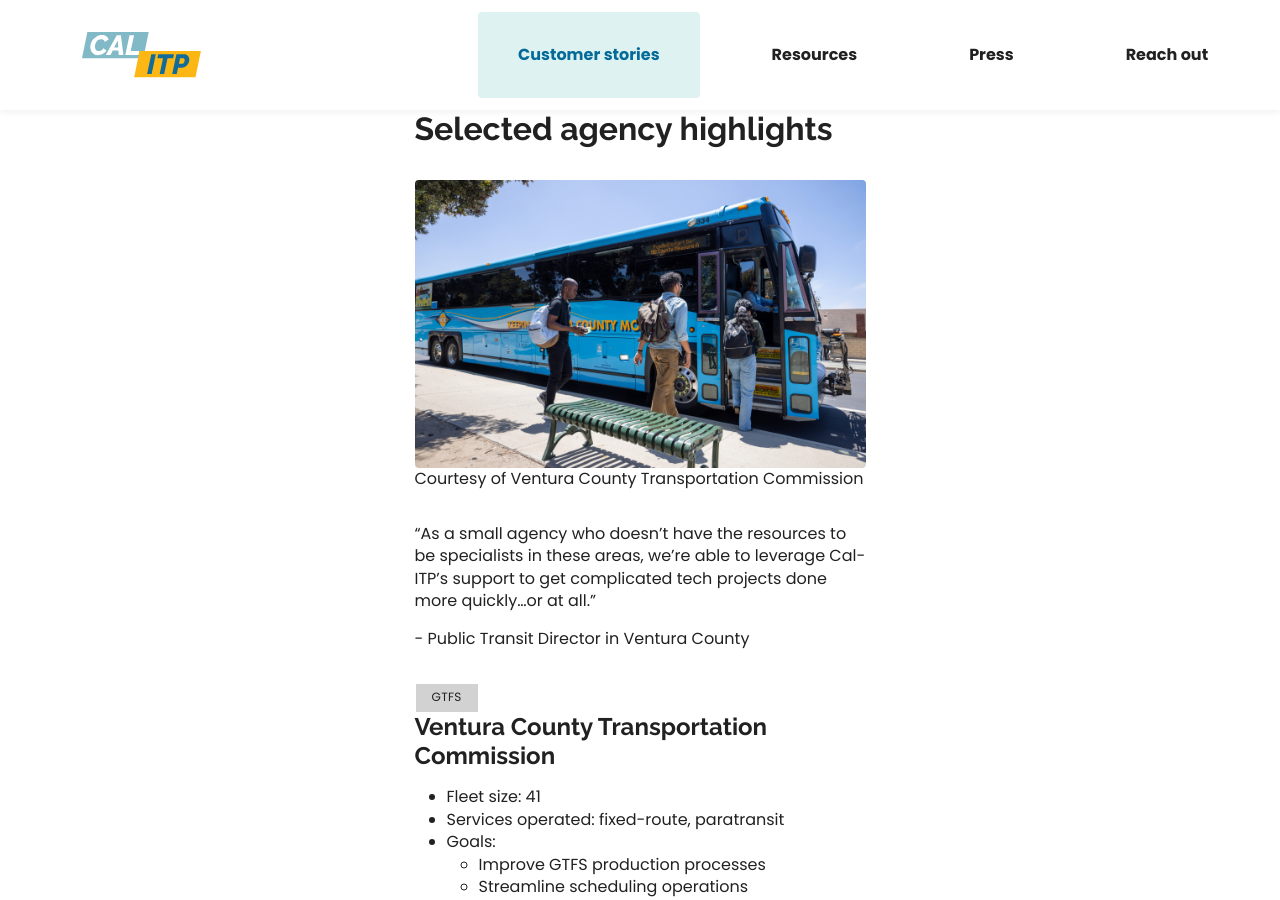
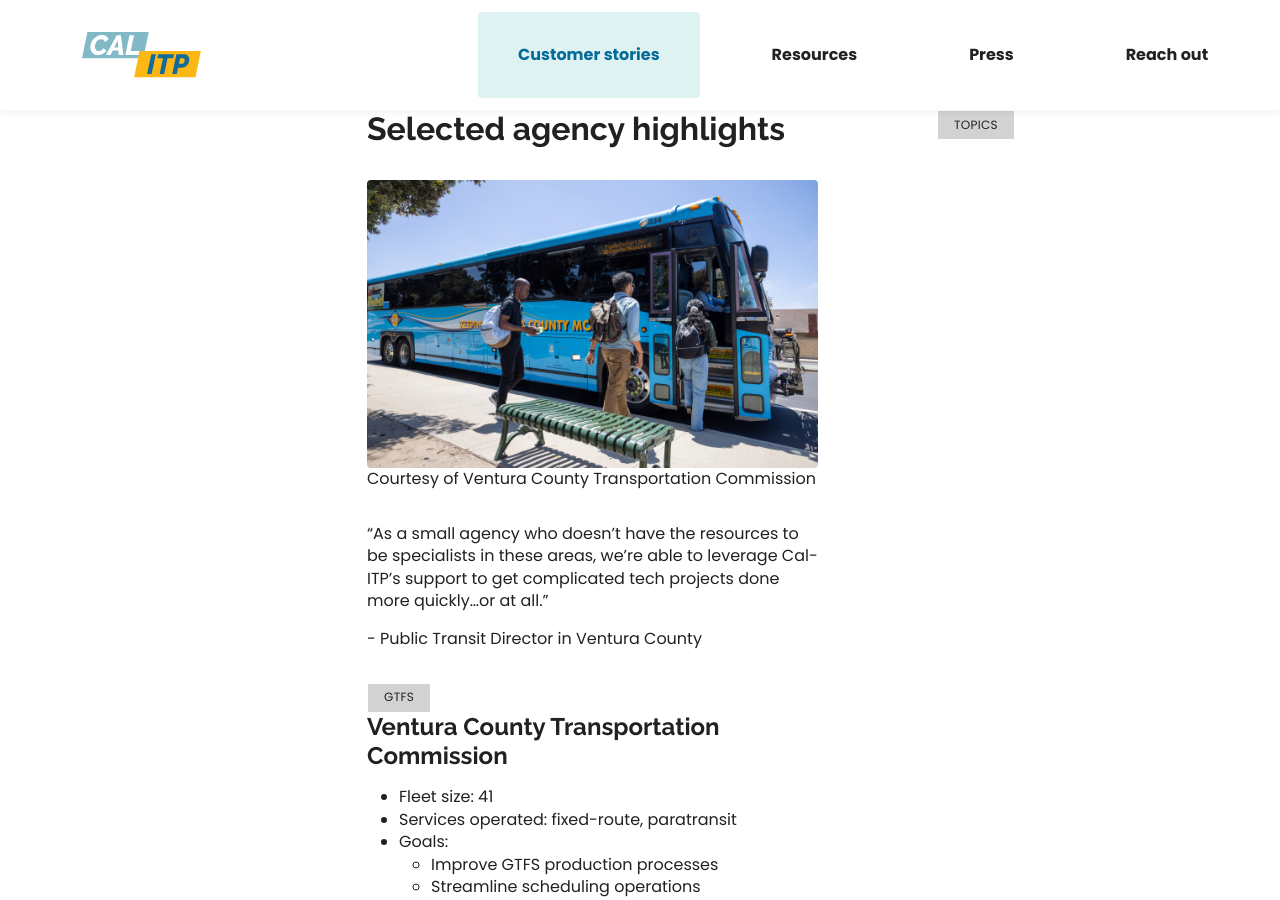
Before and after one commit to cal-itp/calitp.org, a Jekyll site: the page built from src/customer-stories.html, in a window 1280 px wide and 900 px high. Built offline with Jekyll 4.4.1, drawn with Linux system fonts in a browser that asks for light colours.

Commit message:
feat(stories): first pass at toc

```diff
--- a/src/customer-stories.html
+++ b/src/customer-stories.html
@@ -4,8 +4,8 @@
 title: Customer stories
 ---
 
-<section class="row justify-content-center">
-  <div class="col-md-8 col-lg-5">
+<section class="row">
+  <div class="offset-lg-3 col-lg-5">
     <h2>Selected agency highlights</h2>
     <figure class="image pt-3 mt-3">
       <img
@@ -133,6 +133,9 @@
     </figure>
     <hr />
   </div>
+  <div class="offset-lg-1 col-lg-2">
+    <span class="small-caps">Topics</span>
+  </div>
 </section>
 
 <section class="row justify-content-center">
```
